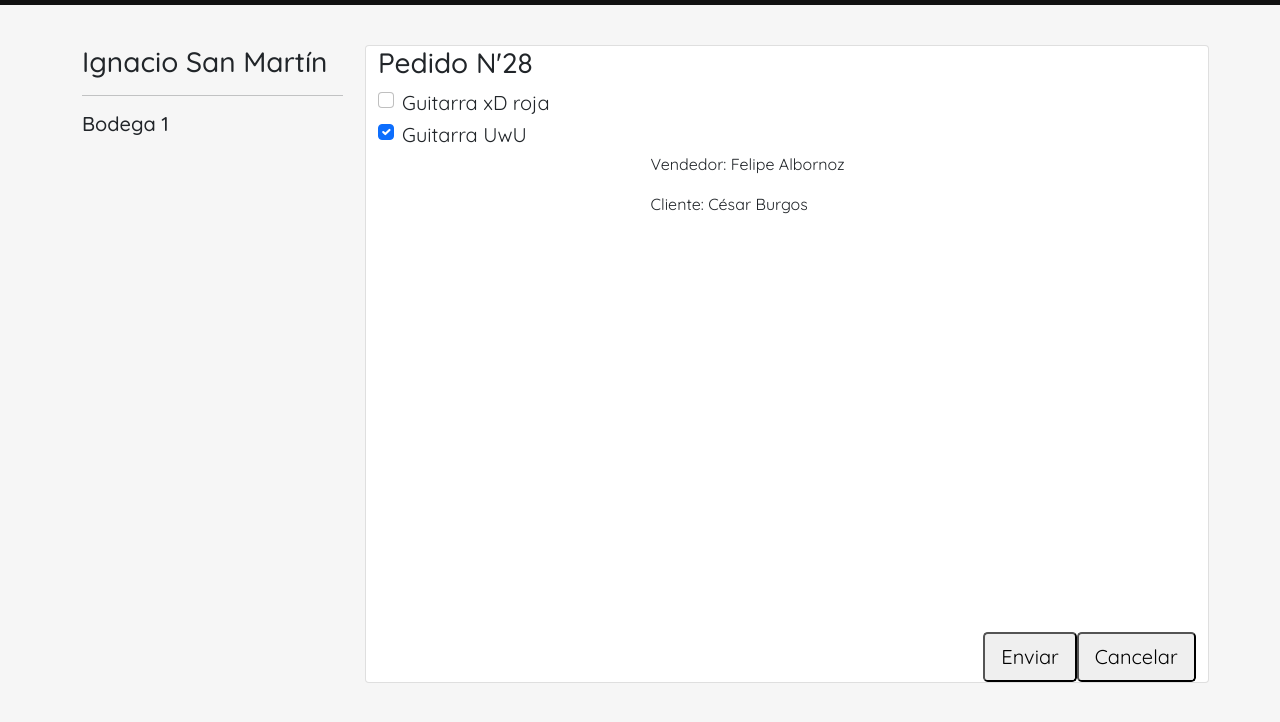
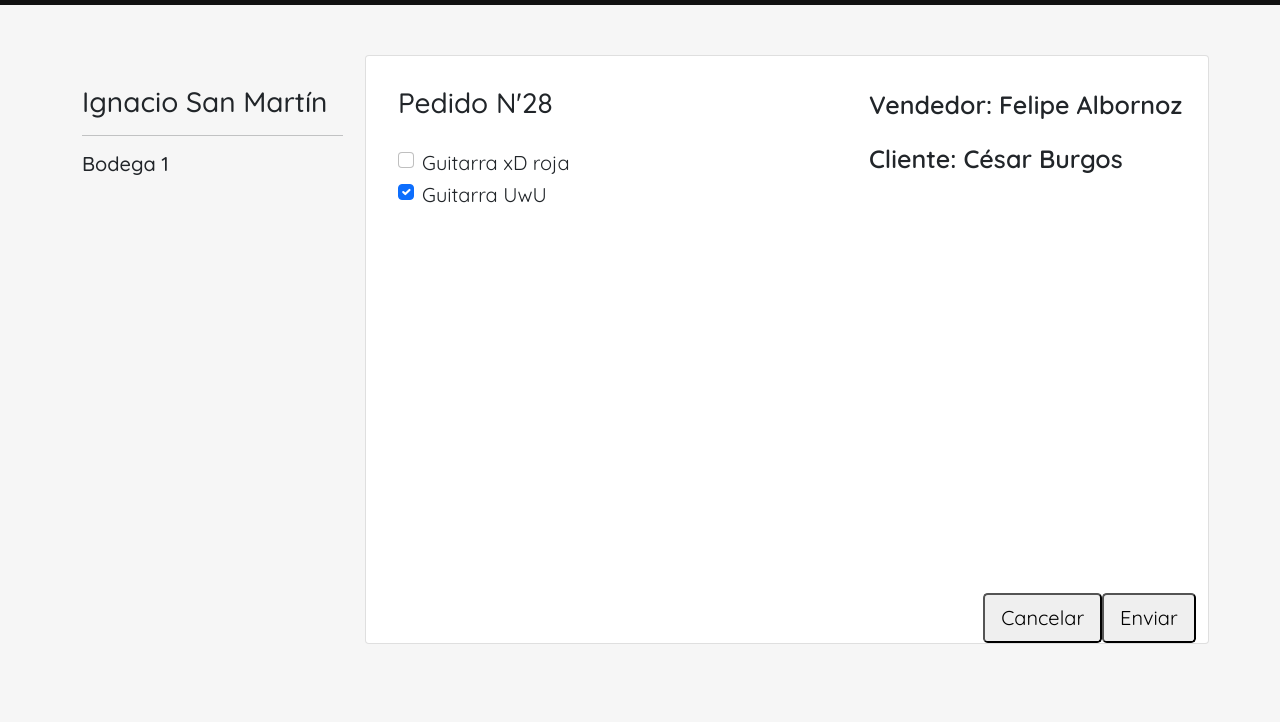
Before and after one commit to FeliAlbornoz/MUSICPRO, a plain HTML site: page bodega.html in a window 1280 px wide. Shown: the part 66-788 px from the top of the page. Drawn offline with nearby package versions, Linux system fonts and the light colour scheme.

Commit message:
commit gracias josefa x daddy

```diff
--- a/bodega.html
+++ b/bodega.html
@@ -37,14 +37,16 @@
     </header>
     <div class="container bodega">
         <div class="row">
-            <div class="col-3">
+            <div class="col-3 bodega1">
                 <h3>Ignacio San Martín</h3>
                 <hr>
                 <h5>Bodega 1</h5>
             </div>
-                <div class="col-4 card uwu">
+                <div class="card uwu">
+                    <div class="row op-card">
+                        <div class="col-4 op-card1">
                             <h3>Pedido N'28</h3>
-                        <div class="form-check">
+                                <div class="form-check check1">
                                     <input class="form-check-input" type="checkbox" value="" id="flexCheckDefault">
                                     <label class="form-check-label" for="flexCheckDefault">
                                     Guitarra xD roja
@@ -56,12 +58,14 @@
                                         Guitarra UwU
                                         </label>
                                     </div>
-                    <div class="col-8 ms-auto">
-                        <p>Vendedor: Felipe Albornoz</p>
-                        <p>Cliente: César Burgos</p>
+                        </div>
+                                    <div class="col-5 ms-auto">
+                                        <p class="letra">Vendedor: Felipe Albornoz</p>
+                                        <p class="letra">Cliente: César Burgos</p>
                                         <div class="conts-btns">
+                                            <button type="button" class="btn1 btn-lg">Enviar</button>
                                             <button type="button" class="btn1 btn-lg">Cancelar</button>
-                            <button type="button" class="btn1 btn-lg">Enviar</button>
+                                        </div>
                                     </div>
                     </div>
                 </div>
--- a/css/style.css
+++ b/css/style.css
@@ -91,7 +91,7 @@ body{
 }
 
 .bodega{
-    margin-top: 40px;
+    margin-top: 50px;
 }
 
 .card{
@@ -103,6 +103,23 @@ body{
     float: left;
 }
 
-.op-cards{
+.op-card{
     margin-top: 30px;
 }
+
+.bodega1{
+    margin-top: 30px;
+}
+
+.letra{
+    font-weight: 600;
+    font-size: 25px;
+}
+
+.op-card1{
+    margin-left: 20px;
+}
+
+.check1{
+    margin-top: 20px;
+}
```
Lines whose indentation alone changed are shown as unchanged.
